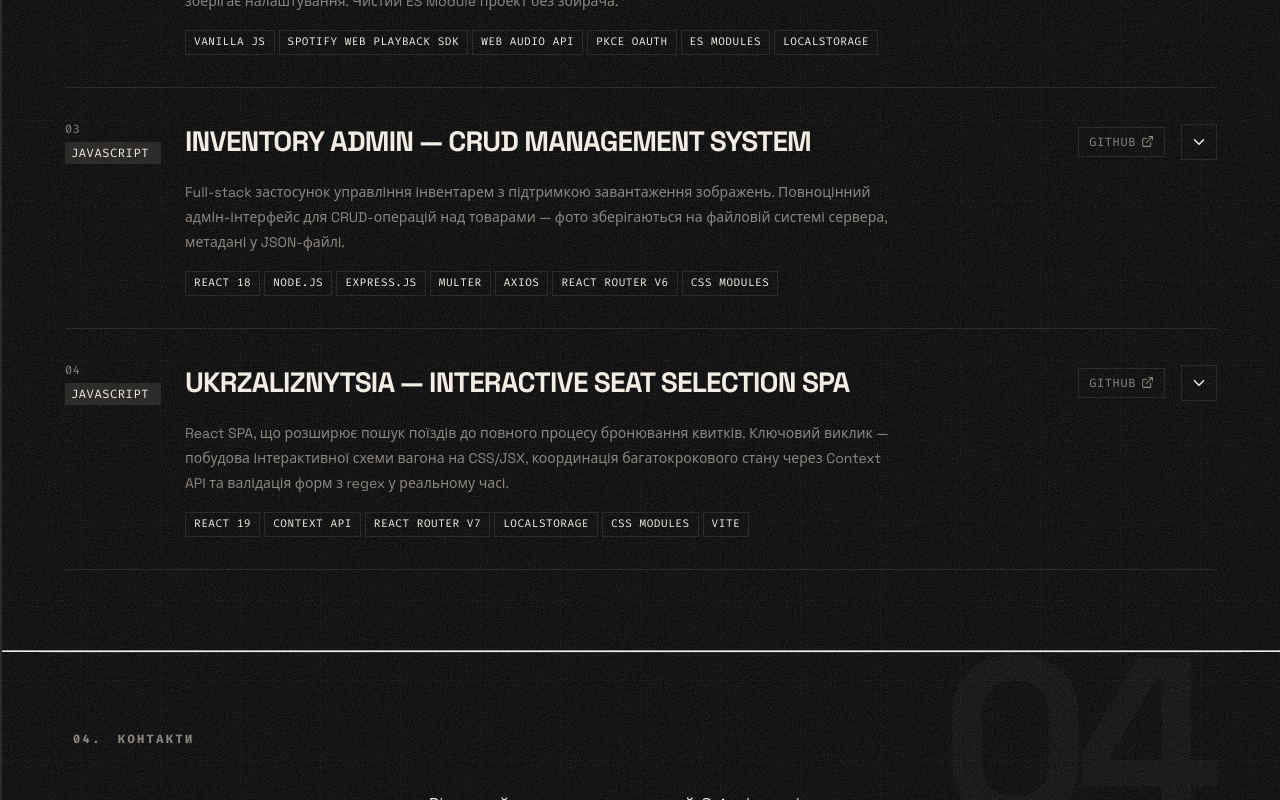
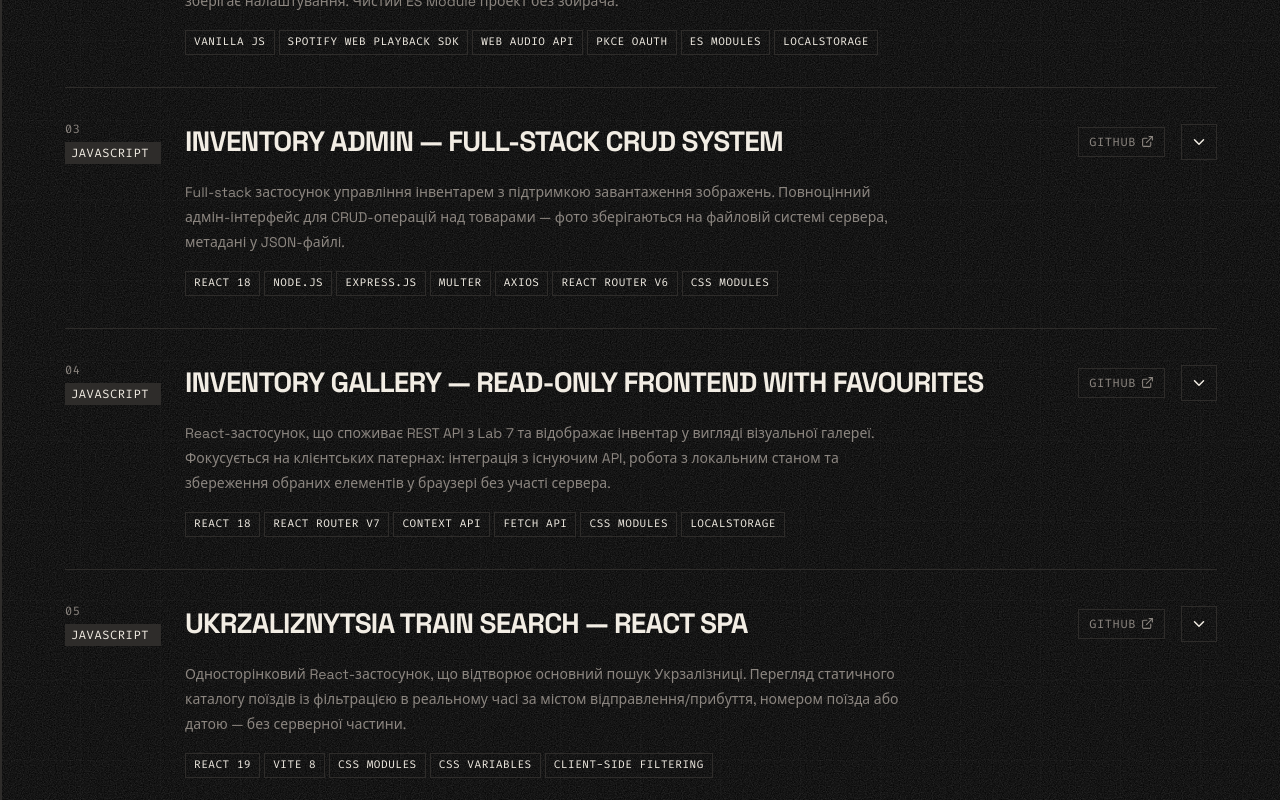
Before and after one commit to s-yaremchuk/CV_website, a React (Vite) app: page / in a window 1280 px wide. Shown: the part 2680-3480 px from the top of the page. Built offline with nearby package versions, Linux system fonts and the light colour scheme.

Commit message:
Додано всі 6 проектів (Ua_pomodoro, WEB-project-Modul2, Lab7, Lab8, Lab9, Lab10) в секцію проектів з детальними описами, архітектурою та ключовими можливостями

```diff
--- a/src/components/Projects.jsx
+++ b/src/components/Projects.jsx
@@ -68,8 +68,8 @@ const PROJECTS = [
     archUa: 'Модульний ванільний JS розбитий на файли: app.js (UI + клавіші), timer.js (клас таймера + Web Audio), spotify.js (ініціалізація SDK + PKCE). Дизайн-система на CSS-змінних у швейцарській сітці.',
   },
   {
-    id: 'inventory',
-    name: 'Inventory Admin — CRUD Management System',
+    id: 'inventory-admin',
+    name: 'Inventory Admin — Full-Stack CRUD System',
     url: 'https://github.com/s-yaremchuk/web-frontend-Lab7',
     language: 'JavaScript',
     tags: ['React 18', 'Node.js', 'Express.js', 'Multer', 'Axios', 'React Router v6', 'CSS Modules'],
@@ -97,26 +97,86 @@ const PROJECTS = [
     archUa: 'Класична клієнт-серверна монорепа. Фронтенд: React + Axios + CSS Modules. Бекенд: Express.js REST API з Multer. Всі HTTP-виклики ізольовані в inventoryApi.js. Стан інвентарю у InventoryContext з ледачим завантаженням.',
   },
   {
-    id: 'lab10',
+    id: 'inventory-gallery',
+    name: 'Inventory Gallery — Read-Only Frontend with Favourites',
+    url: 'https://github.com/s-yaremchuk/web-frontend-Lab8',
+    language: 'JavaScript',
+    tags: ['React 18', 'React Router v7', 'Context API', 'Fetch API', 'CSS Modules', 'localStorage'],
+    summaryEn: 'React frontend application that consumes the Inventory Admin REST API (Lab 7) and presents inventory items as a visual gallery. Focuses on consumer-side patterns: reading from an existing API, managing derived client-side state, and persisting user preferences without a backend round-trip.',
+    summaryUa: 'React-застосунок, що споживає REST API з Lab 7 та відображає інвентар у вигляді візуальної галереї. Фокусується на клієнтських патернах: інтеграція з існуючим API, робота з локальним станом та збереження обраних елементів у браузері без участі сервера.',
+    featuresEn: [
+      'Gallery view: responsive CSS Grid of inventory cards fetched from the Lab 7 API',
+      'Skeleton loading state with 8 placeholder cards (eliminates layout shifts)',
+      'Quick-view modal with full-size image loaded on demand from /api/inventory/:id',
+      'Modal dismissible via close button, backdrop click, or Escape key',
+      'Favourites system: toggle status per card with real-time count in navigation badge',
+      'Persistent favourites via localStorage (survives page refresh)',
+      'Dedicated /favorites route with option to remove individual entries',
+      'Error recovery with "Try again" button that re-triggers fetch without page reload',
+    ],
+    featuresUa: [
+      'Галерея: адаптивний CSS Grid з картками, завантаженими з API Lab 7',
+      'Skeleton-завантаження з 8 заглушками для уникнення стрибків макету',
+      'Quick-view модальне вікно з повним зображенням за /api/inventory/:id',
+      'Закриття модального вікна кнопкою, кліком на фон або клавішею Escape',
+      'Система улюблених: перемикач на кожній картці з лічильником у навігації',
+      'Персистентні улюблені через localStorage (зберігаються після перезавантаження)',
+      'Окрема сторінка /favorites з можливістю видалення записів',
+      'Відновлення після помилки API кнопкою "Спробувати знову"',
+    ],
+    archEn: 'Context API (FavoritesContext) provides a global favourites store. A dedicated custom hook useFavorites.js is the single source of truth for localStorage reads/writes. All API calls isolated in inventoryApi.js using the native Fetch API.',
+    archUa: 'Context API (FavoritesContext) надає глобальне сховище улюблених. Кастомний хук useFavorites.js — єдине місце читання/запису в localStorage. Всі API-виклики ізольовані у inventoryApi.js через нативний Fetch API.',
+  },
+  {
+    id: 'train-search',
+    name: 'Ukrzaliznytsia Train Search — React SPA',
+    url: 'https://github.com/s-yaremchuk/web-frontend-Lab9',
+    language: 'JavaScript',
+    tags: ['React 19', 'Vite 8', 'CSS Modules', 'CSS Variables', 'Client-side filtering'],
+    summaryEn: 'Single-page React application that replicates the core search experience of Ukraine\'s national railway operator. Users can browse a static train catalogue and filter it in real time by departure city, arrival city, train number, or travel date — all without a backend.',
+    summaryUa: 'Односторінковий React-застосунок, що відтворює основний пошук Укрзалізниці. Перегляд статичного каталогу поїздів із фільтрацією в реальному часі за містом відправлення/прибуття, номером поїзда або датою — без серверної частини.',
+    featuresEn: [
+      'Train catalogue: each card shows route, times, duration, wagon classes, min price',
+      'Real-time text search across departure city, arrival city, and train number simultaneously',
+      'Date filter via native date picker — narrows results to a specific travel date',
+      'Combined filtering: text and date filters compose correctly together',
+      'Responsive CSS Grid layout: single column on mobile, multi-column on desktop',
+      'Staggered card fade-in on first load + hover micro-animations',
+      'Brand-consistent UI following Ukrzaliznytsia visual identity (navy, yellow accents)',
+    ],
+    featuresUa: [
+      'Каталог поїздів: картка показує номер, маршрут, час, тривалість, класи, ціни',
+      'Пошук у реальному часі за трьома полями одночасно без затримки',
+      'Фільтр за датою через нативний date picker',
+      'Комбінована фільтрація: текст і дата складаються коректно',
+      'Адаптивний CSS Grid: одна колонка на мобільному, декілька на десктопі',
+      'Staggered fade-in при першому завантаженні + hover-мікроанімації',
+      'Бренд-стиль Укрзалізниці (темно-синій, жовті акценти, Inter)',
+    ],
+    archEn: 'Minimal single-page architecture without routing. Filter state lives in Home.jsx via useState. Filtering logic uses Array.filter() on a static trains.js dataset. Components: SearchBar (controlled inputs), TrainCard (presentational), TrainList (mapping).',
+    archUa: 'Мінімальна односторінкова архітектура без маршрутизації. Стан фільтрів у Home.jsx через useState. Фільтрація через Array.filter() на статичному наборі trains.js. Компоненти: SearchBar, TrainCard, TrainList.',
+  },
+  {
+    id: 'seat-selection',
     name: 'Ukrzaliznytsia — Interactive Seat Selection SPA',
     url: 'https://github.com/s-yaremchuk/web-frontend-Lab10',
     language: 'JavaScript',
     tags: ['React 19', 'Context API', 'React Router v7', 'localStorage', 'CSS Modules', 'Vite'],
-    summaryEn: 'React SPA extending a train search into a full ticket booking flow. The key challenge was building an interactive, class-aware wagon seat map entirely in CSS/JSX, coordinating multi-step state across components via Context API, and implementing regex-based form validation with real-time feedback.',
-    summaryUa: 'React SPA, що розширює пошук поїздів до повного процесу бронювання квитків. Ключовий виклик — побудова інтерактивної схеми вагона на CSS/JSX, координація багатокрокового стану через Context API та валідація форм з regex у реальному часі.',
+    summaryEn: 'React SPA extending the train search (Lab 9) into a full ticket booking flow. The key challenge was building an interactive, class-aware wagon seat map entirely in CSS/JSX, coordinating multi-step state across components via Context API, and implementing regex-based form validation with real-time feedback.',
+    summaryUa: 'React SPA, що розширює пошук поїздів (Lab 9) до повного процесу бронювання квитків. Ключовий виклик — побудова інтерактивної схеми вагона на CSS/JSX, координація стану через Context API та валідація форм з regex у реальному часі.',
     featuresEn: [
       'Wagon class selector: Плацкарт (54 seats), Купе (36 seats), СВ (18 seats)',
       'Visual seat map with conductor cabin, corridor, toilets rendered in JSX',
-      'Three-state seats: Available / Selected / Occupied (from localStorage)',
-      'Passenger form: name, phone (+380 regex), email with blur-triggered errors',
-      'Submit disabled until seat selected and all fields valid',
-      'Booking persistence to localStorage; booked seats immediately turn red',
+      'Three-state seats: Available / Selected (pulse animation) / Occupied (from localStorage)',
+      'Passenger form: name, phone (+380 regex), email with blur-triggered inline errors',
+      'Submit button disabled until seat selected and all fields pass validation',
+      'Booking persistence to localStorage; booked seats immediately turn red on map',
       'Slide-in animated Toast auto-dismissed after 3 seconds',
     ],
     featuresUa: [
       'Вибір класу вагона: Плацкарт (54 місця), Купе (36), СВ (18)',
       'Візуальна схема вагона з купе провідника, коридором та туалетами',
-      'Три стани місць: Вільне / Обране / Заброньоване (із localStorage)',
+      'Три стани місць: Вільне / Обране (анімація) / Заброньоване (із localStorage)',
       'Форма пасажира: ім\'я, телефон (regex +380), email з помилками на blur',
       'Кнопка відправки заблокована до вибору місця та заповнення полів',
       'Збереження в localStorage; заброньовані місця одразу стають червоними',
```
